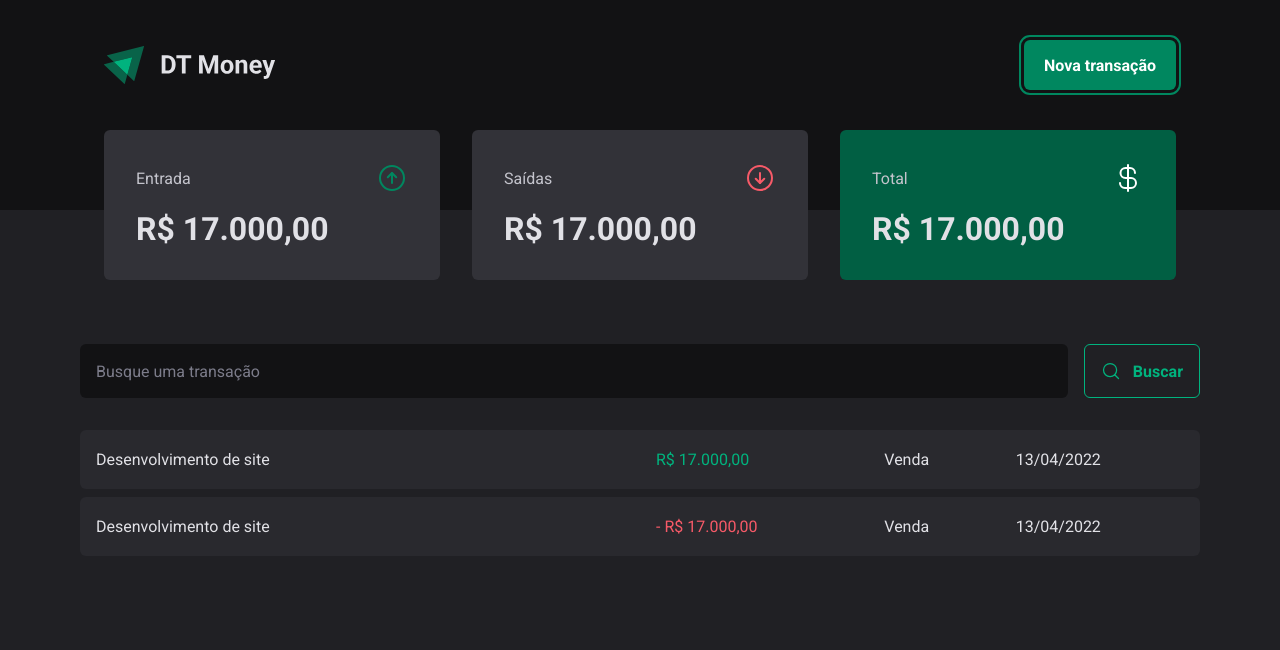
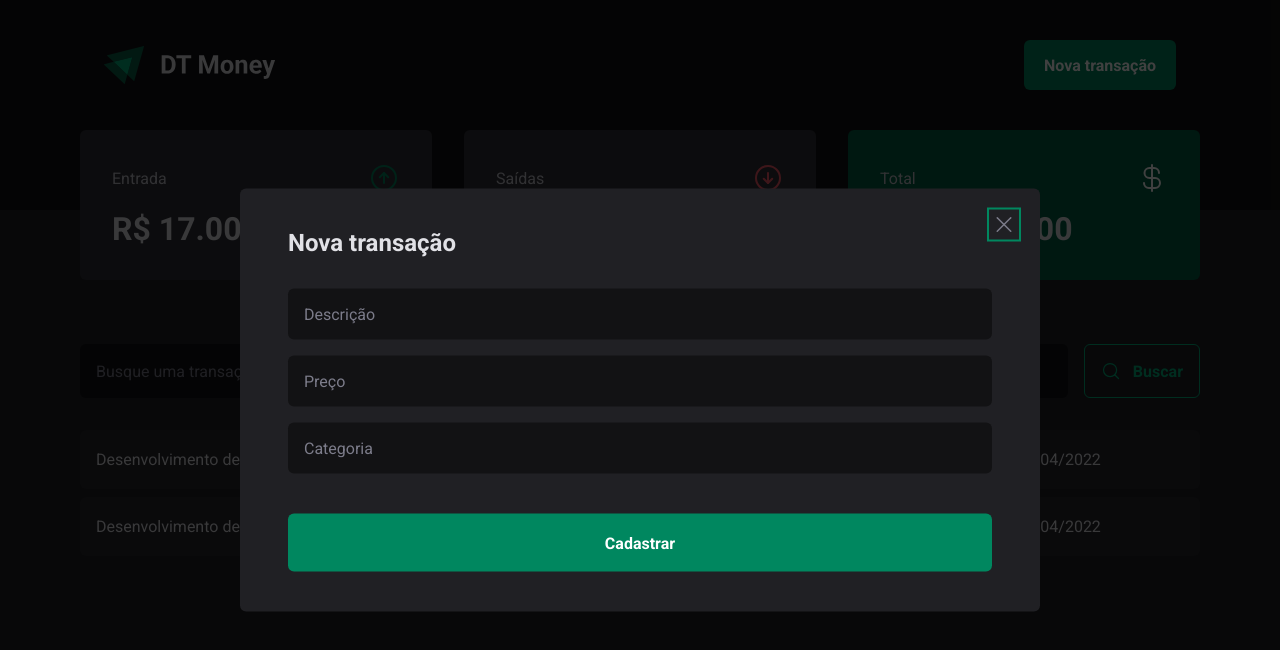
Before and after one commit to AvilyRs/dt-money, a React (Vite) app: page / in a window 1280 px wide. Both pictures are taken after a click on the button "Nova transação". Shown: the top 650 px of the page. Built offline with nearby package versions, Linux system fonts and the light colour scheme.

Commit message:
feat: new transaction modal

```diff
--- a/package.json
+++ b/package.json
@@ -13,6 +13,7 @@
     "prepare": "husky install"
   },
   "dependencies": {
+    "@radix-ui/react-dialog": "^1.0.3",
     "phosphor-react": "^1.4.1",
     "react": "^18.2.0",
     "react-dom": "^18.2.0",
--- a/src/components/Header/index.tsx
+++ b/src/components/Header/index.tsx
@@ -1,13 +1,24 @@
+import * as Dialog from '@radix-ui/react-dialog';
+
+import logoImage from '../../assets/logo.svg';
+
+import { NewTransactionModal } from '../NewTransactionModal';
+
 import { HeaderContainer, HeaderContent, NewTransactionButton } from './styles';
 
-import logoImage from '../../assets/logo.svg';
 
 export function Header() {
   return (
     <HeaderContainer>
       <HeaderContent>
         <img src={logoImage} alt='' />
-        <NewTransactionButton type='button'>Nova transação</NewTransactionButton>
+
+        <Dialog.Root>
+          <Dialog.Trigger asChild>
+            <NewTransactionButton type='button'>Nova transação</NewTransactionButton>
+          </Dialog.Trigger>
+          <NewTransactionModal />
+        </Dialog.Root>
       </HeaderContent>
     </HeaderContainer>
   );
--- /dev/null
+++ b/src/components/NewTransactionModal/index.tsx
@@ -0,0 +1,36 @@
+import * as Dialog from '@radix-ui/react-dialog';
+
+import { CloseButton, Content, Overlay } from './styles';
+import { X } from 'phosphor-react';
+
+export function NewTransactionModal() {
+  const iconSize = '1.5rem';
+
+  return (
+    <Dialog.Portal>
+      <Overlay />
+      <Content>
+        <Dialog.Title>Nova transação</Dialog.Title>
+        <CloseButton>
+          <X size={iconSize} />
+        </CloseButton>
+
+        <form action=''>
+          <input type='text'
+            placeholder='Descrição'
+            required />
+
+          <input type='number'
+            placeholder='Preço'
+            required />
+
+          <input type='text'
+            placeholder='Categoria'
+            required />
+
+          <button type='submit'>Cadastrar</button>
+        </form>
+      </Content>
+    </Dialog.Portal>
+  );
+}
--- /dev/null
+++ b/src/components/NewTransactionModal/styles.ts
@@ -0,0 +1,70 @@
+import styled from 'styled-components';
+import * as Dialog from '@radix-ui/react-dialog';
+
+export const Overlay = styled(Dialog.Overlay)`
+  position: fixed;
+  height: 100vh;
+  width: 100vw;
+  inset: 0;
+  background: rgba(0, 0, 0, 0.75);
+`;
+
+export const CloseButton = styled(Dialog.Close)`
+  position: absolute;
+  top: 1.5rem;
+  right: 1.5rem;
+
+  border: 0;
+  cursor: pointer;
+  line-height: 0;
+  color: ${props => props.theme['gray-500']};
+  background: transparent;
+`;
+
+export const Content = styled(Dialog.Content)`
+  position: fixed;
+  top: 50%;
+  left: 50%;
+  transform: translate(-50%, -50%);
+
+  width: min(100%, 50rem);
+  border-radius: 6px;
+  padding: 2.5rem 3rem;
+  background: ${props => props.theme['gray-800']};
+
+  form {
+    display: flex;
+    flex-direction: column;
+    gap: 1rem;
+
+    margin-top: 2rem;
+
+    input {
+      border-radius: 6px;
+      border: 0;
+      color: ${props => props.theme['gray-300']};
+      padding: 1rem;
+      background: ${props => props.theme['gray-900']};
+
+      &::placeholder {
+        color: ${props => props.theme['gray-500']};
+      }
+    }
+
+    button[type='submit'] {
+      height: 58px;
+      border: 0;
+      border-radius: 6px;
+      margin-top: 1.5rem;
+      padding: 0 1.25rem;
+      color: ${props => props.theme.white};
+      font-weight: bold;
+      background: ${props => props.theme['green-500']};
+
+      &:hover {
+        background: ${props => props.theme['green-700']};
+        transition: background-color 0.2s;
+      }
+    }
+  }
+`;
--- a/src/components/Summary/styles.ts
+++ b/src/components/Summary/styles.ts
@@ -12,7 +12,6 @@ export const SummaryContainer = styled.section`
 
   width: min(100%, 1120px);
   margin: -5rem auto 0;
-  padding: 0 1.5rem;
 `;
 
 export const SummaryCard = styled.div<SummaryCardProps>`
```
Also changed, not shown: 1 other file (tests, documents, lock files or other folders).
